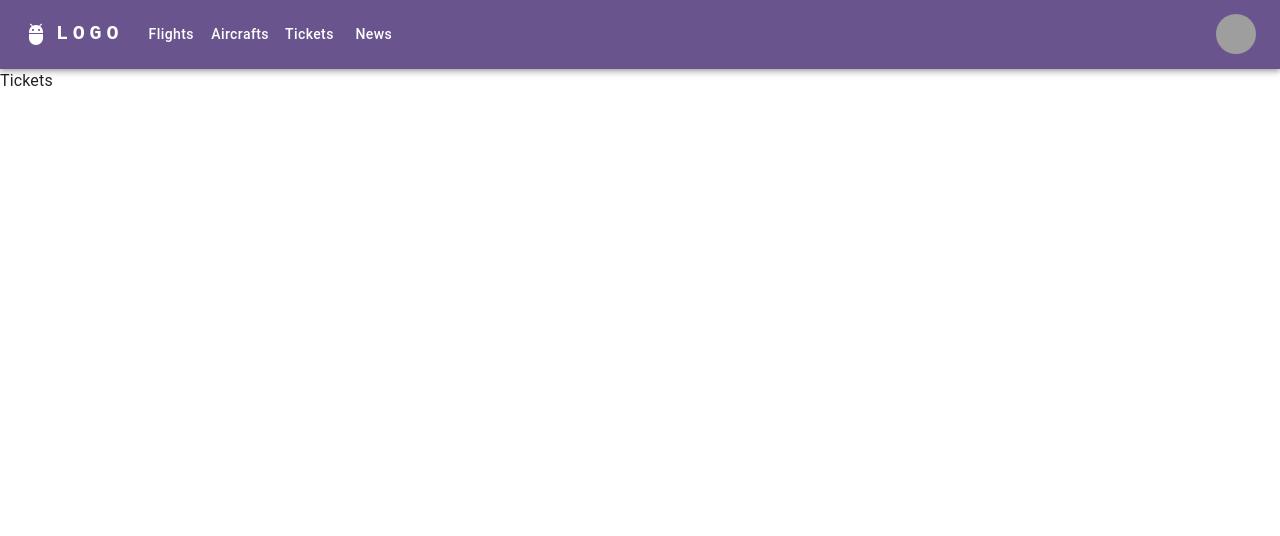
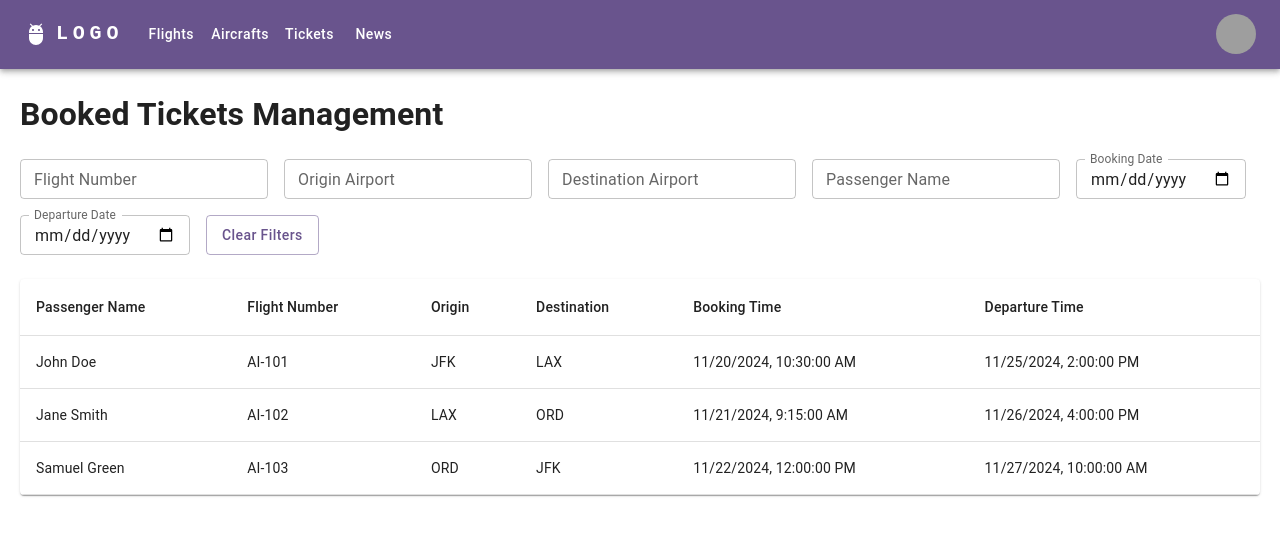
Before and after one commit to hungdungn47/QAirline-Admin-Frontend, a React (Vite) app: page /dashboard/tickets in a window 1280 px wide. Shown: the top 536 px of the page. Built offline with nearby package versions, Linux system fonts and the light colour scheme; sample sign-in values are in the browser's storage; grey boxes are pictures that could not be loaded.

Commit message:
Get all tickets page

```diff
--- a/src/pages/Tickets/Tickets.jsx
+++ b/src/pages/Tickets/Tickets.jsx
@@ -1,7 +1,227 @@
-export default function Tickets() {
+import React, { useState, useEffect } from "react";
+import {
+  Table,
+  TableBody,
+  TableCell,
+  TableContainer,
+  TableHead,
+  TableRow,
+  Paper,
+  TextField,
+  MenuItem,
+  Select,
+  InputLabel,
+  FormControl,
+  Box,
+  Button,
+} from "@mui/material";
+
+// Sample data
+const sampleTickets = [
+  {
+    id: 1,
+    passengerName: "John Doe",
+    flightNumber: "AI-101",
+    origin: "JFK",
+    destination: "LAX",
+    bookingTime: "2024-11-20T10:30:00",
+    departureTime: "2024-11-25T14:00:00",
+  },
+  {
+    id: 2,
+    passengerName: "Jane Smith",
+    flightNumber: "AI-102",
+    origin: "LAX",
+    destination: "ORD",
+    bookingTime: "2024-11-21T09:15:00",
+    departureTime: "2024-11-26T16:00:00",
+  },
+  {
+    id: 3,
+    passengerName: "Samuel Green",
+    flightNumber: "AI-103",
+    origin: "ORD",
+    destination: "JFK",
+    bookingTime: "2024-11-22T12:00:00",
+    departureTime: "2024-11-27T10:00:00",
+  },
+];
+
+const Tickets = () => {
+  const [ticketsList, setTicketsList] = useState(sampleTickets);
+  const [filteredTickets, setFilteredTickets] = useState(sampleTickets);
+  const [filters, setFilters] = useState({
+    flightNumber: "",
+    origin: "",
+    destination: "",
+    passengerName: "",
+    bookingTime: "",
+    departureTime: "",
+  });
+
+  // Filter tickets based on criteria
+  useEffect(() => {
+    let filtered = ticketsList;
+
+    if (filters.flightNumber)
+      filtered = filtered.filter((ticket) =>
+        ticket.flightNumber
+          .toLowerCase()
+          .includes(filters.flightNumber.toLowerCase())
+      );
+
+    if (filters.origin)
+      filtered = filtered.filter((ticket) =>
+        ticket.origin.toLowerCase().includes(filters.origin.toLowerCase())
+      );
+
+    if (filters.destination)
+      filtered = filtered.filter((ticket) =>
+        ticket.destination
+          .toLowerCase()
+          .includes(filters.destination.toLowerCase())
+      );
+
+    if (filters.passengerName)
+      filtered = filtered.filter((ticket) =>
+        ticket.passengerName
+          .toLowerCase()
+          .includes(filters.passengerName.toLowerCase())
+      );
+
+    if (filters.bookingTime)
+      filtered = filtered.filter(
+        (ticket) => ticket.bookingTime.split("T")[0] === filters.bookingTime
+      );
+
+    if (filters.departureTime)
+      filtered = filtered.filter(
+        (ticket) => ticket.departureTime.split("T")[0] === filters.departureTime
+      );
+
+    setFilteredTickets(filtered);
+  }, [filters, ticketsList]);
+
+  const handleChange = (e) => {
+    const { name, value } = e.target;
+    setFilters((prev) => ({ ...prev, [name]: value }));
+  };
+
+  const handleClearFilters = () => {
+    setFilters({
+      flightNumber: "",
+      origin: "",
+      destination: "",
+      passengerName: "",
+      bookingTime: "",
+      departureTime: "",
+    });
+  };
+
   return (
-    <>
-      Tickets
-    </>
-  )
-}
+    <div style={{ margin: "20px" }}>
+      <h1>Booked Tickets Management</h1>
+      <Box sx={{ display: "flex", flexWrap: "wrap", gap: 2, marginBottom: 3 }}>
+        <TextField
+          label="Flight Number"
+          name="flightNumber"
+          value={filters.flightNumber}
+          onChange={handleChange}
+          variant="outlined"
+          size="small"
+        />
+        <TextField
+          label="Origin Airport"
+          name="origin"
+          value={filters.origin}
+          onChange={handleChange}
+          variant="outlined"
+          size="small"
+        />
+        <TextField
+          label="Destination Airport"
+          name="destination"
+          value={filters.destination}
+          onChange={handleChange}
+          variant="outlined"
+          size="small"
+        />
+        <TextField
+          label="Passenger Name"
+          name="passengerName"
+          value={filters.passengerName}
+          onChange={handleChange}
+          variant="outlined"
+          size="small"
+        />
+        <TextField
+          label="Booking Date"
+          name="bookingTime"
+          value={filters.bookingTime}
+          onChange={handleChange}
+          type="date"
+          variant="outlined"
+          size="small"
+          InputLabelProps={{
+            shrink: true,
+          }}
+        />
+        <TextField
+          label="Departure Date"
+          name="departureTime"
+          value={filters.departureTime}
+          onChange={handleChange}
+          type="date"
+          variant="outlined"
+          size="small"
+          InputLabelProps={{
+            shrink: true,
+          }}
+        />
+        <Button variant="outlined" onClick={handleClearFilters}>
+          Clear Filters
+        </Button>
+      </Box>
+
+      <TableContainer component={Paper}>
+        <Table>
+          <TableHead>
+            <TableRow>
+              <TableCell>Passenger Name</TableCell>
+              <TableCell>Flight Number</TableCell>
+              <TableCell>Origin</TableCell>
+              <TableCell>Destination</TableCell>
+              <TableCell>Booking Time</TableCell>
+              <TableCell>Departure Time</TableCell>
+            </TableRow>
+          </TableHead>
+          <TableBody>
+            {filteredTickets.map((ticket) => (
+              <TableRow key={ticket.id}>
+                <TableCell>{ticket.passengerName}</TableCell>
+                <TableCell>{ticket.flightNumber}</TableCell>
+                <TableCell>{ticket.origin}</TableCell>
+                <TableCell>{ticket.destination}</TableCell>
+                <TableCell>
+                  {new Date(ticket.bookingTime).toLocaleString()}
+                </TableCell>
+                <TableCell>
+                  {new Date(ticket.departureTime).toLocaleString()}
+                </TableCell>
+              </TableRow>
+            ))}
+            {filteredTickets.length === 0 && (
+              <TableRow>
+                <TableCell colSpan={6} align="center">
+                  No tickets found.
+                </TableCell>
+              </TableRow>
+            )}
+          </TableBody>
+        </Table>
+      </TableContainer>
+    </div>
+  );
+};
+
+export default Tickets;
```
